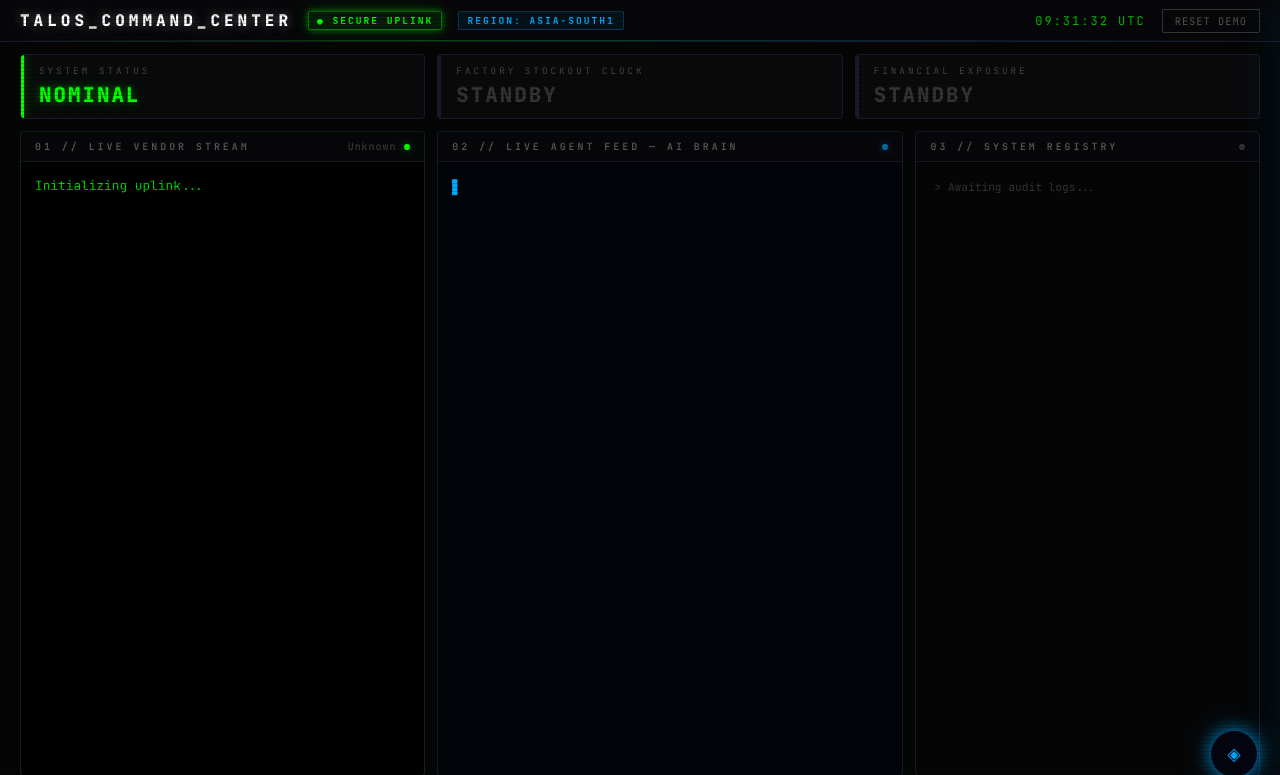
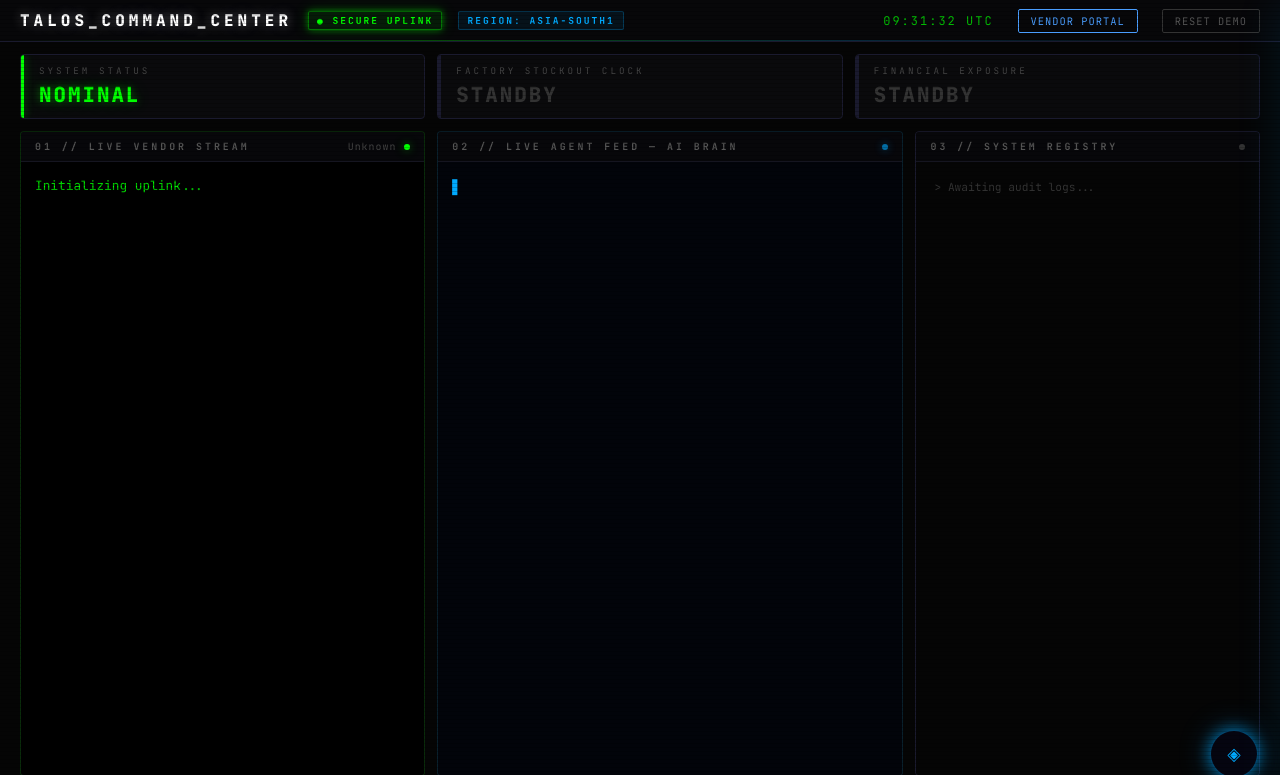
Before and after one commit to avi-exe32/Talos, a FastAPI app: page / in a window 1280 px wide. Shown: the top 775 px of the page. Run offline with FastAPI, Linux system fonts and the light colour scheme; data that the repository does not hold is empty.

Commit message:
Add Vendor Portal button to navigation bar
- Add blue VENDOR PORTAL button next to RESET DEMO
- Opens vendor API docs in new tab
- Styled with blue theme to distinguish from reset button
- Makes it easy for judges to access vendor portal

```diff
--- a/command_center/templates/index.html
+++ b/command_center/templates/index.html
@@ -198,7 +198,7 @@
             letter-spacing: 2px;
             font-variant-numeric: tabular-nums;
         }
-        #reset-demo-btn {
+        #reset-demo-btn, #vendor-portal-btn {
             padding: 4px 12px;
             font-family: 'JetBrains Mono', monospace;
             font-size: 0.65rem;
@@ -209,8 +209,11 @@
             border-radius: 2px;
             letter-spacing: 1px;
             transition: 0.2s;
+            margin-left: 8px;
         }
-        #reset-demo-btn:hover { color: #fff; border-color: #666; }
+        #reset-demo-btn:hover, #vendor-portal-btn:hover { color: #fff; border-color: #666; }
+        #vendor-portal-btn { color: #4a9eff; border-color: #4a9eff; }
+        #vendor-portal-btn:hover { color: #fff; border-color: #6bb3ff; background: rgba(74, 158, 255, 0.1); }
 
         /* ═══════════════════════════════════════════════
            HUD ROW
@@ -653,6 +656,7 @@
         </div>
         <div class="nav-right">
             <span id="utc-clock">00:00:00 UTC</span>
+            <button id="vendor-portal-btn">VENDOR PORTAL</button>
             <button id="reset-demo-btn">RESET DEMO</button>
         </div>
     </nav>
@@ -1240,6 +1244,15 @@ document.getElementById('approve-btn').addEventListener('click', async () => {
 // ═══════════════════════════════════════════
 // RESET BUTTON
 // ═══════════════════════════════════════════
+// VENDOR PORTAL BUTTON
+// ═══════════════════════════════════════════
+document.getElementById('vendor-portal-btn').addEventListener('click', () => {
+    window.open('https://talos-vsp-78550706553.asia-south1.run.app/docs', '_blank');
+});
+
+// ═══════════════════════════════════════════
+// RESET DEMO BUTTON
+// ═══════════════════════════════════════════
 document.getElementById('reset-demo-btn').addEventListener('click', async () => {
     if (confirm("Reset demo? This will wipe the agent log and revert to the primary vendor stream.")) {
         try {
```
